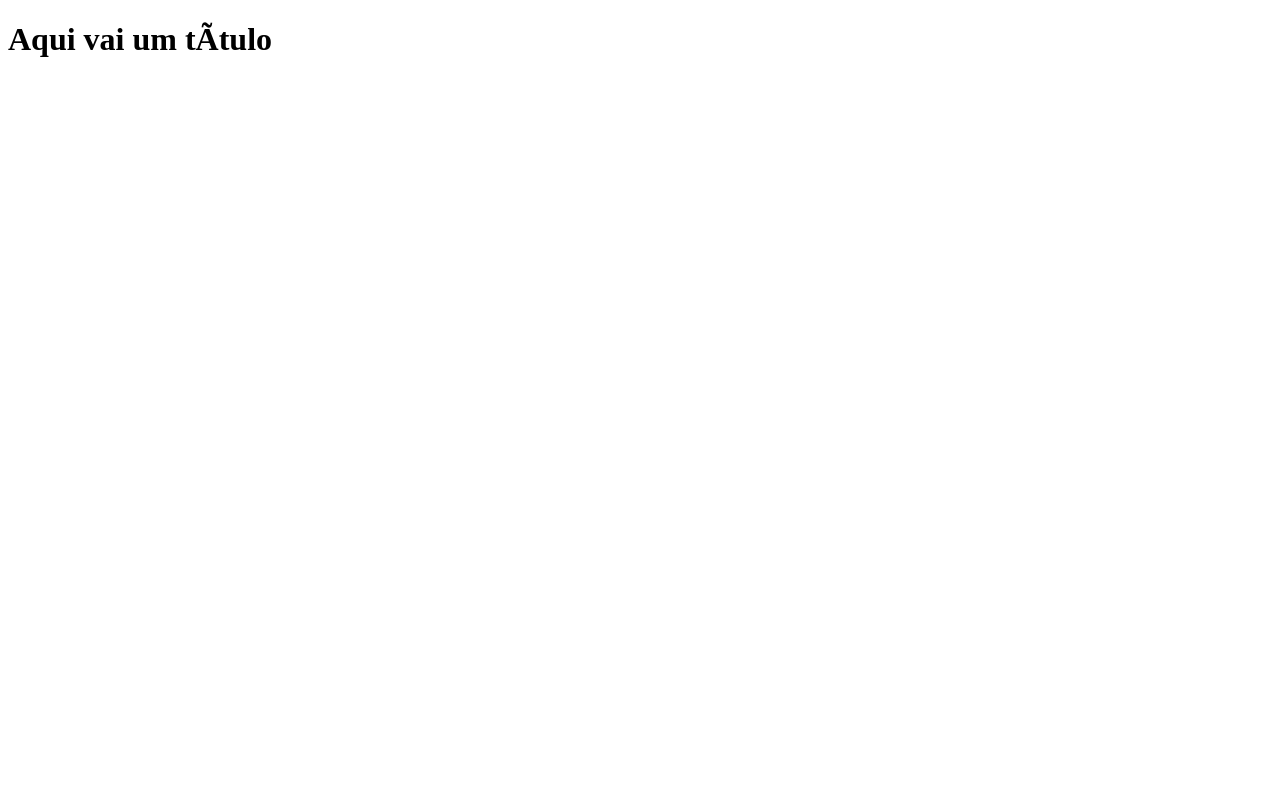
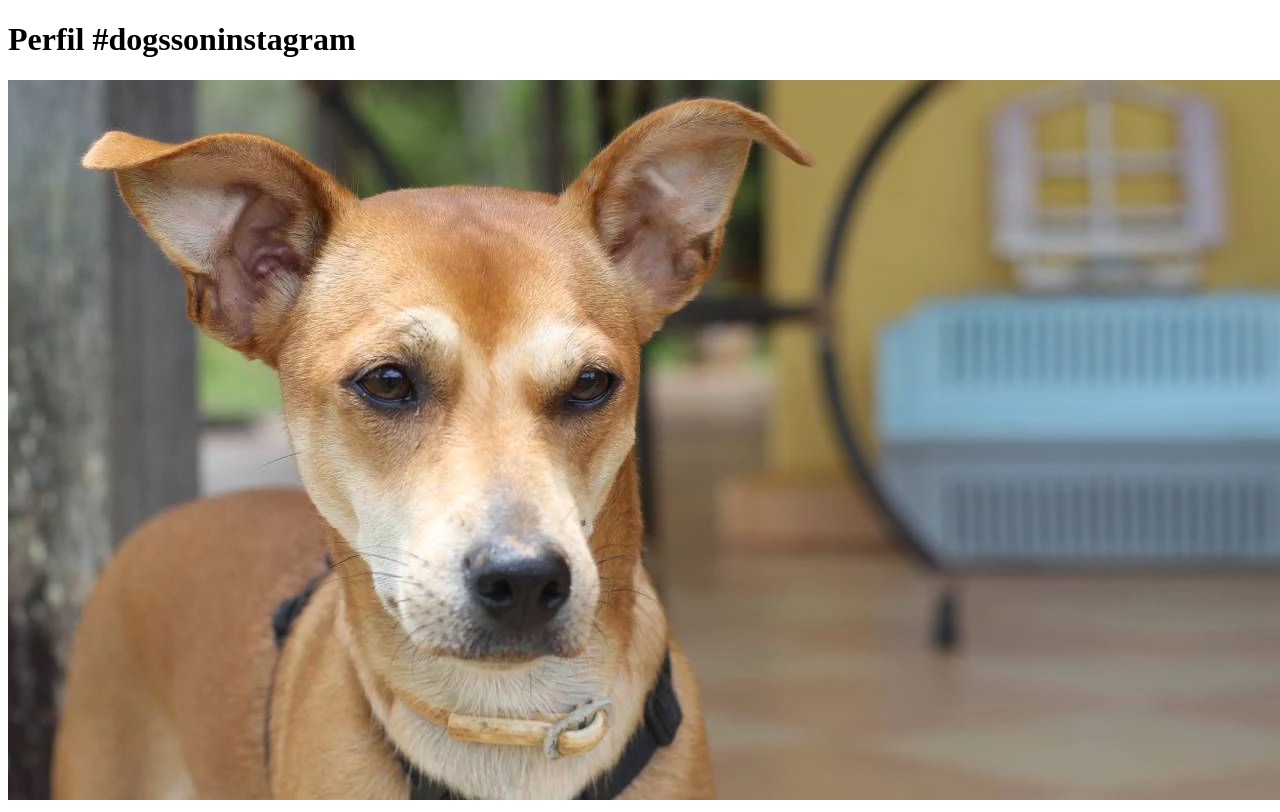
Before and after one commit to rcesarvitorio/tropa-caramelo, a plain HTML site: page index.html in a window 1280 px wide. Drawn offline with Linux system fonts and the light colour scheme.

Commit message:
adicionado foto e hashtag da foto do cachorro caramelo

```diff
--- a/index.html
+++ b/index.html
@@ -4,7 +4,7 @@
 
 <head>
 
-<title>Título da página</title>
+<title>Fanpage dos Caramelos</title>
 
 <meta charset=“utf-8”>
 
@@ -12,7 +12,9 @@
 
 <body>
 
-<h1>Aqui vai um título</h1>
+<h1>Perfil #dogssoninstagram</h1>
+
+<img src="images/Vira-lata-caramelo.webp" />
 
 </body>
 
```
Also changed, not shown: images/Vira-lata-caramelo.webp (added).
